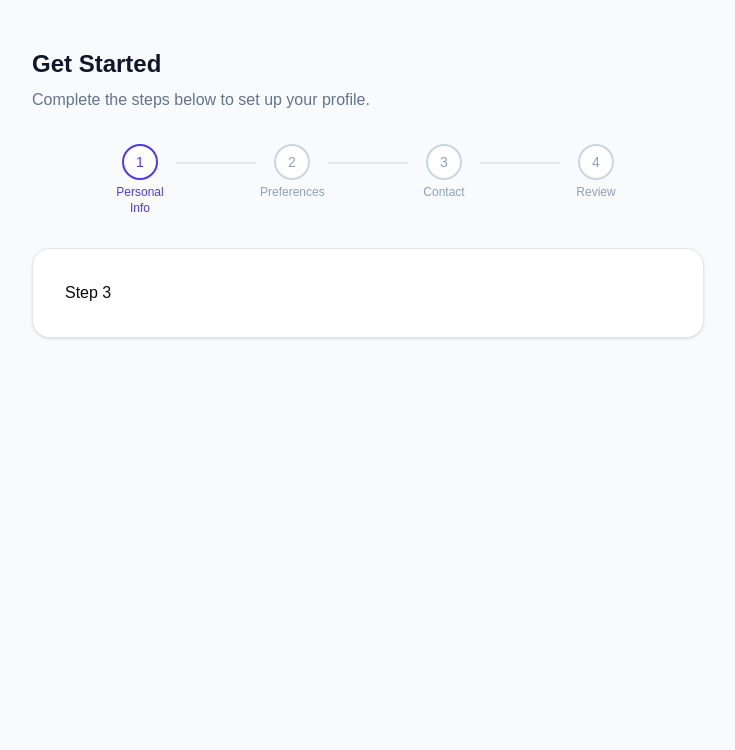
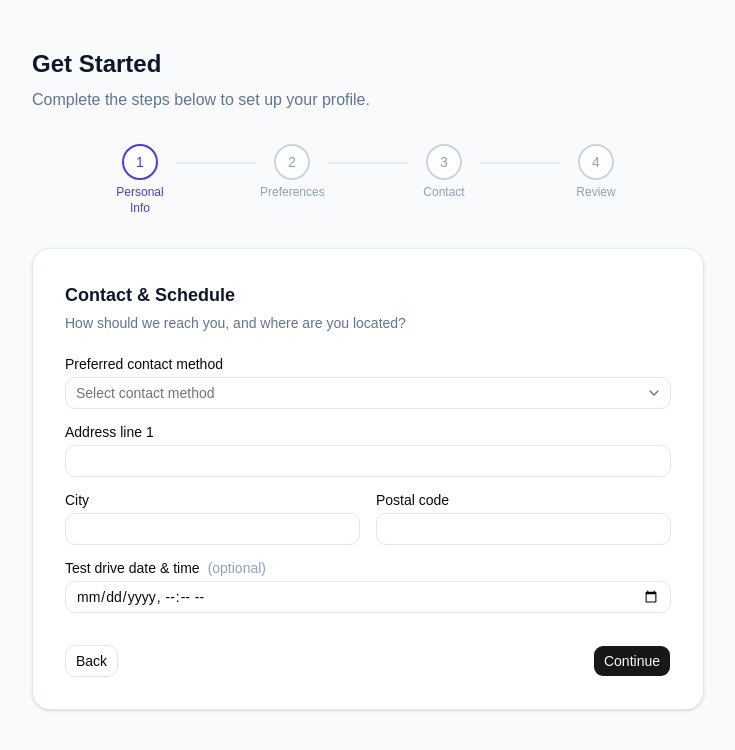
Before and after one commit to crystal4000/Onboarding-Form, a React (Vite) app: page /onboarding/3 in a window 1280 px wide. Shown: the top 750 px of the page, without its empty margins (272-1007 px from the left). Built offline with nearby package versions, Linux system fonts and the light colour scheme.

Commit message:
added step 3 contact and schedule with cross-step validation

```diff
--- a/src/lib/schema.ts
+++ b/src/lib/schema.ts
@@ -31,5 +31,27 @@ export const step2Schema = z
     path: ["budgetMin"],
   });
 
+export const step3Schema = z
+  .object({
+    contactMethod: z.enum(["email", "phone", "whatsapp"], {
+      message: "Please select a contact method",
+    }),
+    addressLine1: z.string().min(1, "Address is required"),
+    city: z.string().min(1, "City is required"),
+    postalCode: z.string().min(1, "Postal code is required"),
+    testDriveDateTime: z.string().optional(),
+  })
+  .refine(
+    (data) => {
+      if (!data.testDriveDateTime) return true;
+      return new Date(data.testDriveDateTime) > new Date();
+    },
+    {
+      message: "Test drive date must be in the future",
+      path: ["testDriveDateTime"],
+    },
+  );
+
+export type Step3Data = z.infer<typeof step3Schema>;
 export type Step2Data = z.infer<typeof step2Schema>;
 export type Step1Data = z.infer<typeof step1Schema>;
--- a/src/pages/onboarding/Step1.tsx
+++ b/src/pages/onboarding/Step1.tsx
@@ -188,7 +188,9 @@ export default function Step1() {
       </div>
 
       <div className="flex justify-end mt-8">
-        <Button type="submit">Continue</Button>
+        <Button type="submit" className="cursor-pointer">
+          Continue
+        </Button>
       </div>
     </form>
   );
--- a/src/pages/onboarding/Step2.tsx
+++ b/src/pages/onboarding/Step2.tsx
@@ -260,6 +260,7 @@ export default function Step2() {
         <Button
           type="button"
           variant="outline"
+          className="cursor-pointer"
           onClick={() => {
             setStep(1);
             navigate("/onboarding/1");
@@ -267,7 +268,9 @@ export default function Step2() {
         >
           Back
         </Button>
-        <Button type="submit">Continue</Button>
+        <Button type="submit" className="cursor-pointer">
+          Continue
+        </Button>
       </div>
     </form>
   );
--- a/src/pages/onboarding/Step3.tsx
+++ b/src/pages/onboarding/Step3.tsx
@@ -1,3 +1,212 @@
+import { useEffect } from "react";
+import { useForm, Controller, useWatch } from "react-hook-form";
+import type { Resolver } from "react-hook-form";
+import { zodResolver } from "@hookform/resolvers/zod";
+import { useNavigate } from "react-router-dom";
+import { step3Schema, type Step3Data } from "@/lib/schema";
+import { useFormStore } from "@/store/formStore";
+import { Input } from "@/components/ui/input";
+import { Label } from "@/components/ui/label";
+import { Button } from "@/components/ui/button";
+import {
+  Select,
+  SelectContent,
+  SelectItem,
+  SelectTrigger,
+  SelectValue,
+} from "@/components/ui/select";
+
 export default function Step3() {
-  return <div>Step 3</div>;
+  const navigate = useNavigate();
+  const { formData, updateFormData, markStepComplete, setStep } =
+    useFormStore();
+
+  const {
+    register,
+    handleSubmit,
+    control,
+    setError,
+    formState: { errors },
+  } = useForm<Step3Data>({
+    resolver: zodResolver(step3Schema) as Resolver<Step3Data>,
+    defaultValues: {
+      contactMethod: formData.contactMethod,
+      addressLine1: formData.addressLine1 ?? "",
+      city: formData.city ?? "",
+      postalCode: formData.postalCode ?? "",
+      testDriveDateTime: formData.testDriveDateTime ?? "",
+    },
+  });
+
+  const contactMethod = useWatch({ control, name: "contactMethod" });
+  const watchedValues = useWatch({ control });
+
+  // auto-save
+  useEffect(() => {
+    updateFormData(watchedValues);
+  }, [watchedValues]);
+
+  const onSubmit = (data: Step3Data) => {
+    // cross-step validation: phone required if contact method is phone or whatsapp
+    if (
+      (data.contactMethod === "phone" || data.contactMethod === "whatsapp") &&
+      !formData.phone
+    ) {
+      setError("contactMethod", {
+        message:
+          "You selected Phone/WhatsApp but didn't provide a phone number. Please go back to Step 1 and add one.",
+      });
+      return;
+    }
+
+    updateFormData(data);
+    markStepComplete(3);
+    setStep(4);
+    navigate("/onboarding/4");
+  };
+
+  return (
+    <form onSubmit={handleSubmit(onSubmit)} noValidate>
+      <h2 className="text-lg font-semibold text-slate-900 mb-1">
+        Contact & Schedule
+      </h2>
+      <p className="text-sm text-slate-500 mb-6">
+        How should we reach you, and where are you located?
+      </p>
+
+      <div className="flex flex-col gap-4">
+        {/* Contact Method */}
+        <div className="flex flex-col gap-1.5">
+          <Label htmlFor="contactMethod">Preferred contact method</Label>
+          <Controller
+            name="contactMethod"
+            control={control}
+            render={({ field }) => (
+              <Select value={field.value} onValueChange={field.onChange}>
+                <SelectTrigger
+                  id="contactMethod"
+                  className="w-full"
+                  aria-invalid={!!errors.contactMethod}
+                >
+                  <SelectValue placeholder="Select contact method" />
+                </SelectTrigger>
+                <SelectContent>
+                  <SelectItem value="email">Email</SelectItem>
+                  <SelectItem value="phone">Phone</SelectItem>
+                  <SelectItem value="whatsapp">WhatsApp</SelectItem>
+                </SelectContent>
+              </Select>
+            )}
+          />
+          {errors.contactMethod && (
+            <p className="text-xs text-red-500">
+              {errors.contactMethod.message}
+            </p>
+          )}
+        </div>
+
+        {/* Cross-step warning */}
+        {(contactMethod === "phone" || contactMethod === "whatsapp") &&
+          !formData.phone && (
+            <div className="p-3 bg-amber-50 border border-amber-200 rounded-lg">
+              <p className="text-xs text-amber-700">
+                You haven't added a phone number yet.{" "}
+                <button
+                  type="button"
+                  className="underline font-medium cursor-pointer"
+                  onClick={() => {
+                    setStep(1);
+                    navigate("/onboarding/1");
+                  }}
+                >
+                  Go back to Step 1
+                </button>{" "}
+                to add one.
+              </p>
+            </div>
+          )}
+
+        {/* Address */}
+        <div className="flex flex-col gap-1.5">
+          <Label htmlFor="addressLine1">Address line 1</Label>
+          <Input
+            id="addressLine1"
+            {...register("addressLine1")}
+            aria-invalid={!!errors.addressLine1}
+          />
+          {errors.addressLine1 && (
+            <p className="text-xs text-red-500">
+              {errors.addressLine1.message}
+            </p>
+          )}
+        </div>
+
+        <div className="grid grid-cols-1 sm:grid-cols-2 gap-4">
+          {/* City */}
+          <div className="flex flex-col gap-1.5">
+            <Label htmlFor="city">City</Label>
+            <Input
+              id="city"
+              {...register("city")}
+              aria-invalid={!!errors.city}
+            />
+            {errors.city && (
+              <p className="text-xs text-red-500">{errors.city.message}</p>
+            )}
+          </div>
+
+          {/* Postal Code */}
+          <div className="flex flex-col gap-1.5">
+            <Label htmlFor="postalCode">Postal code</Label>
+            <Input
+              id="postalCode"
+              {...register("postalCode")}
+              aria-invalid={!!errors.postalCode}
+            />
+            {errors.postalCode && (
+              <p className="text-xs text-red-500">
+                {errors.postalCode.message}
+              </p>
+            )}
+          </div>
+        </div>
+
+        {/* Test Drive */}
+        <div className="flex flex-col gap-1.5">
+          <Label htmlFor="testDriveDateTime">
+            Test drive date & time{" "}
+            <span className="text-slate-400 font-normal">(optional)</span>
+          </Label>
+          <Input
+            id="testDriveDateTime"
+            type="datetime-local"
+            {...register("testDriveDateTime")}
+            aria-invalid={!!errors.testDriveDateTime}
+          />
+          {errors.testDriveDateTime && (
+            <p className="text-xs text-red-500">
+              {errors.testDriveDateTime.message}
+            </p>
+          )}
+        </div>
+      </div>
+
+      <div className="flex justify-between mt-8">
+        <Button
+          type="button"
+          variant="outline"
+          className="cursor-pointer"
+          onClick={() => {
+            setStep(2);
+            navigate("/onboarding/2");
+          }}
+        >
+          Back
+        </Button>
+        <Button type="submit" className="cursor-pointer">
+          Continue
+        </Button>
+      </div>
+    </form>
+  );
 }
```
